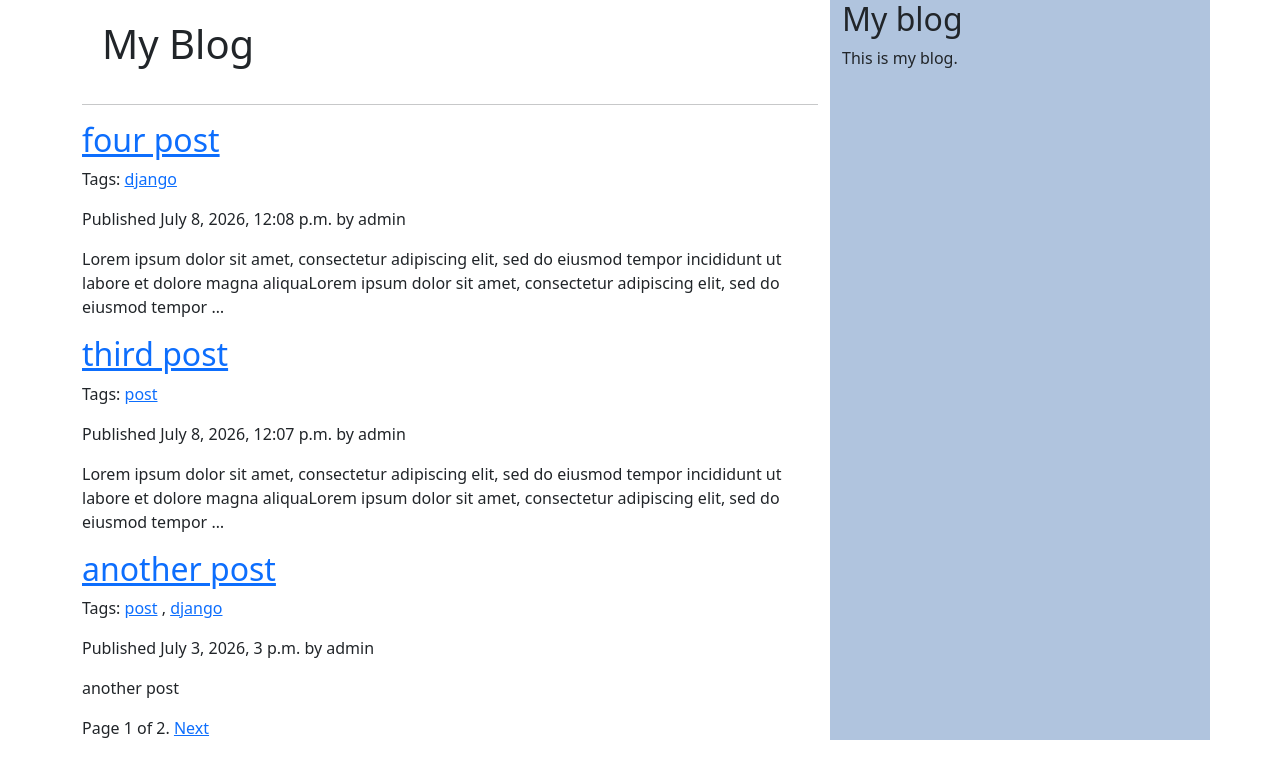
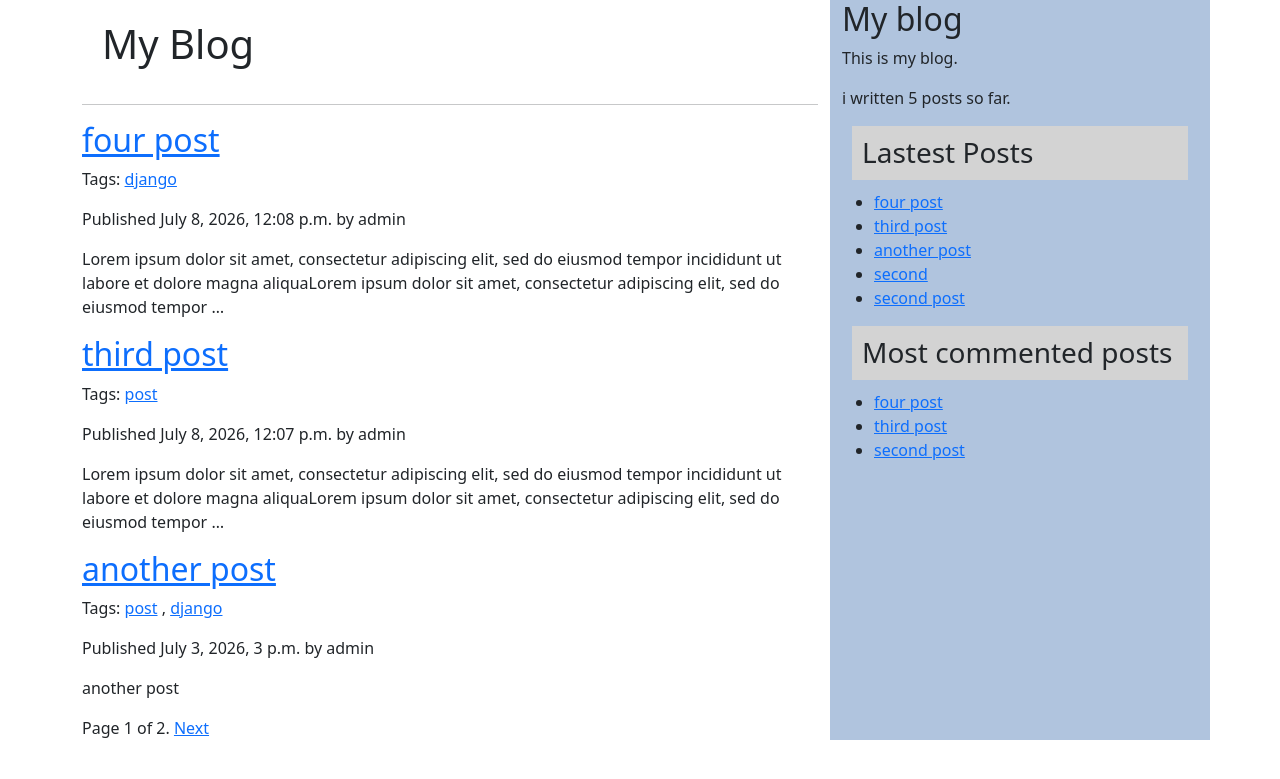
Before and after one commit to fa-mahabadi/blog, a Django app: page / in a window 1280 px wide. Shown: the top 779 px of the page. Run offline with Django 5.2, Linux system fonts and the light colour scheme; data comes from the database, SQL or seed files in the repository; parts of the project's set-up code (start-up, migrations or seed data) failed here and were passed over.

Commit message:
ADD| custom template tag

```diff
--- a/blog/templates/base.html
+++ b/blog/templates/base.html
@@ -1,4 +1,5 @@
 <!DOCTYPE html>
+{% load blog_tags %}
 {% load static %}
 <html lang="en">
     <head>
@@ -21,6 +22,18 @@
                 <div class="col-4" id="sidebar">
                     <h2>My blog</h2>
                     <p>This is my blog.</p>
+                    <p>i written {% total_posts %} posts so far.</p>
+                    <h3>Lastest Posts</h3>
+                    {% show_lastest_posts %}
+                    <h3>Most commented posts</h3>
+                       {% get_most_commented_post as most_commented_post %}
+                    <ul>
+                        {% for post in most_commented_post %}
+                        <li>
+                            <a href="{{post.get_absolute_url}}">{{post.title}}</a>
+                        </li>
+                        {% endfor %}
+                    </ul>
                 </div>
             </div>
         </div>
--- /dev/null
+++ b/blog/templates/blog/lastest_post.html
@@ -0,0 +1,7 @@
+<ul>
+    {% for post in lastest_posts %}
+    <li>
+        <a href="{{post.get_absolute_url}}">{{post.title}}</a>
+    </li>
+    {% endfor %}
+</ul>
--- /dev/null
+++ b/blog/templatetags/blog_tags.py
@@ -0,0 +1,16 @@
+from django import template
+from ..models import Post
+from django.db.models import Count
+
+register=template.Library()
+@register.simple_tag
+def total_posts():
+    return Post.published.count()
+
+@register.inclusion_tag('blog/lastest_post.html')
+def show_lastest_posts():
+    lastest_posts=Post.published.order_by('-publish')[:5]
+    return {'lastest_posts':lastest_posts}
+@register.simple_tag
+def get_most_commented_post():
+    return Post.published.annotate(total_comments=Count('comments')).order_by('-total_comments')[:3]
--- a/static/style.css
+++ b/static/style.css
@@ -4,8 +4,9 @@ h1 {
 }
 
 h3 {
-    background-color: darkgrey;
+    background-color: lightgrey;
     padding: 10px;
+    margin: 10px;
 }
 
 #sidebar {
```
Also changed, not shown: blog/templatetags/__init__.py (added).
